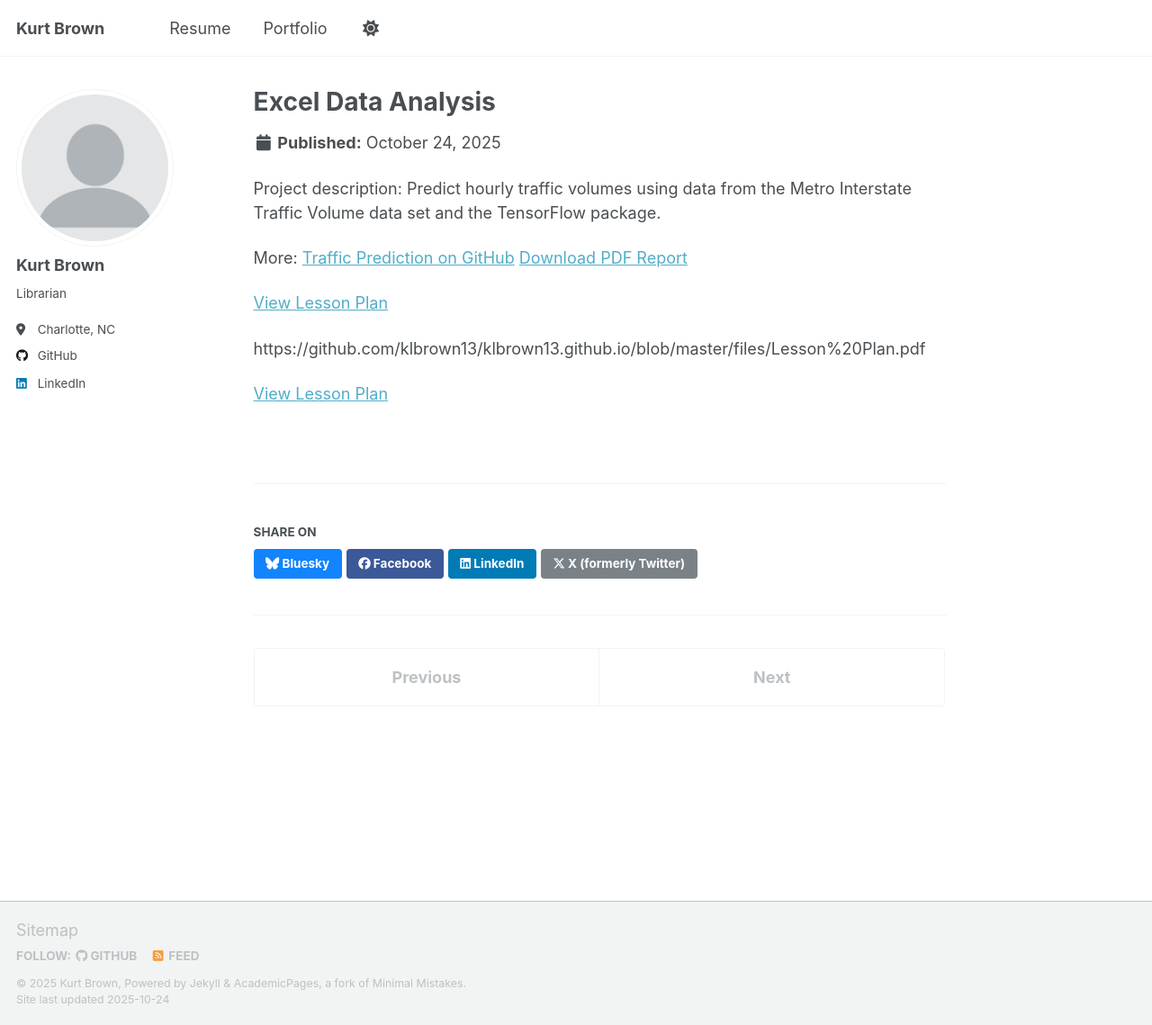
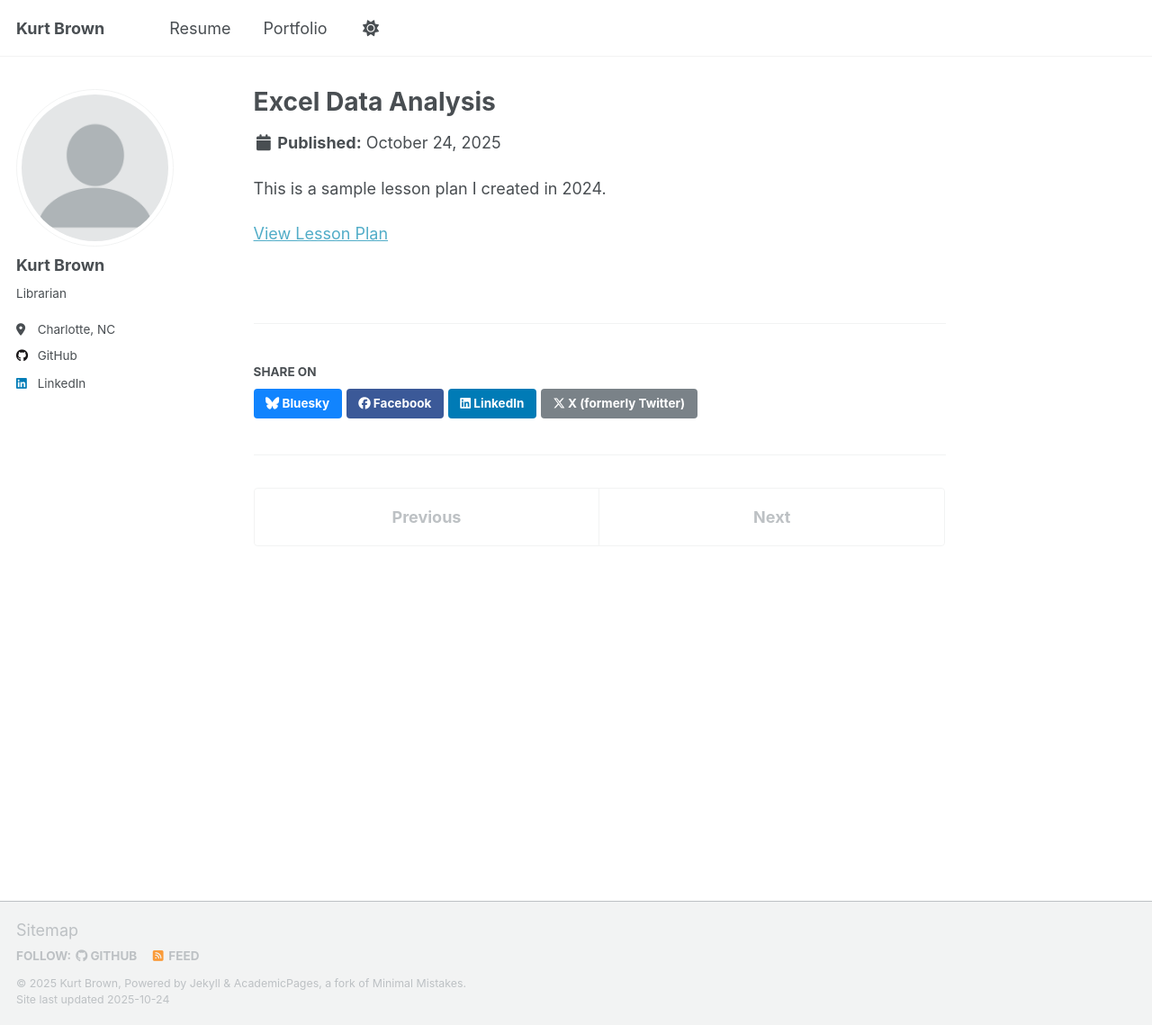
Before and after one commit to klbrown13/klbrown13.github.io, a Jekyll site: the page built from _portfolio/portfolio-3.md, in a window 1280 px wide and 1139 px high. Shown: the whole window at 90% size. Built offline with Jekyll 4.4.1, drawn with Linux system fonts in a browser that asks for light colours; a script that is not in the unit is left out.

Commit message:
Update portfolio-3.md

```diff
--- a/_portfolio/portfolio-3.md
+++ b/_portfolio/portfolio-3.md
@@ -4,14 +4,7 @@ excerpt: "A 2 hour class on Data Analysis using Microsoft Excel"
 collection: portfolio
 ---
 
-Project description: Predict hourly traffic volumes using data from the Metro Interstate Traffic Volume data set and the TensorFlow package.
-
-More: [Traffic Prediction on GitHub](https://github.com/maggiewolff/graduate-studies/tree/main/Traffic-Prediction)
-[Download PDF Report](files/Lesson Plan.pdf)
-
-<a href="files/Lesson Plan.pdf" target="_blank" rel="noopener noreferrer">View Lesson Plan</a>
+This is a sample lesson plan I created in 2024.
 
 
-https://github.com/klbrown13/klbrown13.github.io/blob/master/files/Lesson%20Plan.pdf
-
 <a href="https://github.com/klbrown13/klbrown13.github.io/blob/master/files/Lesson Plan.pdf" target="_blank" rel="noopener noreferrer">View Lesson Plan</a>
```
